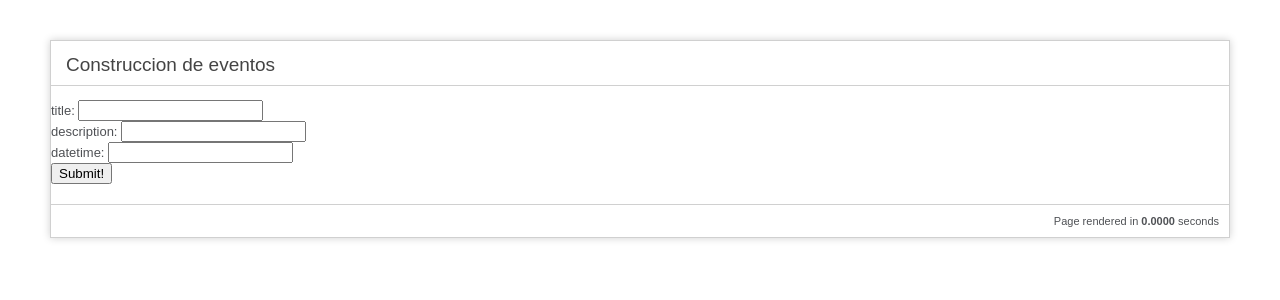
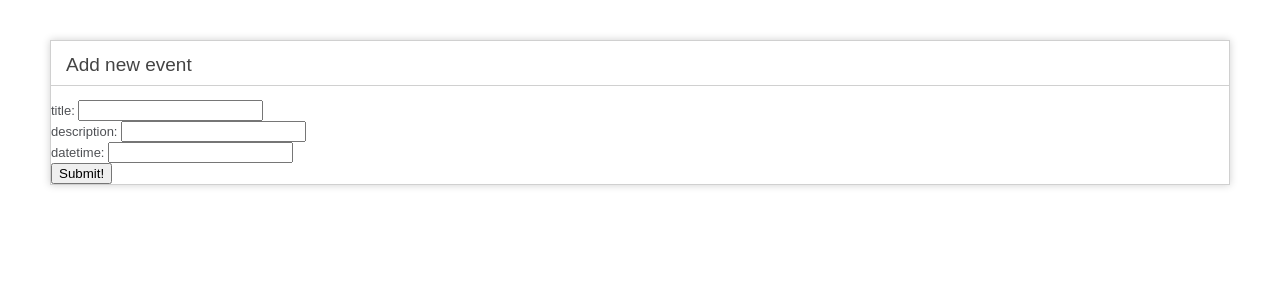
Before and after one commit to quiquep/testci, a CodeIgniter app: page /testci/events/create in a window 1280 px wide. Shown: the top 300 px of the page. Run offline with CodeIgniter, Linux system fonts and the light colour scheme.

Commit message:
Modified h1 to "Add new event"

```diff
--- a/application/views/create_view.php
+++ b/application/views/create_view.php
@@ -67,7 +67,7 @@
 <body>
 
 <div id="container">
-    <h1> Construccion de eventos </h1>
+    <h1> Add new event </h1>
 	<?php echo form_open('events/save'); ?>
        <?php echo "title"; ?>:
        <?php echo form_input('title'); ?>
@@ -81,7 +81,6 @@
 	<?php echo form_submit('mysubmit','Submit!');  ?>
 	<?php echo form_close(); ?>
 
-	<p class="footer">Page rendered in <strong>{elapsed_time}</strong> seconds</p>
 </div>
 
 </body>
```
